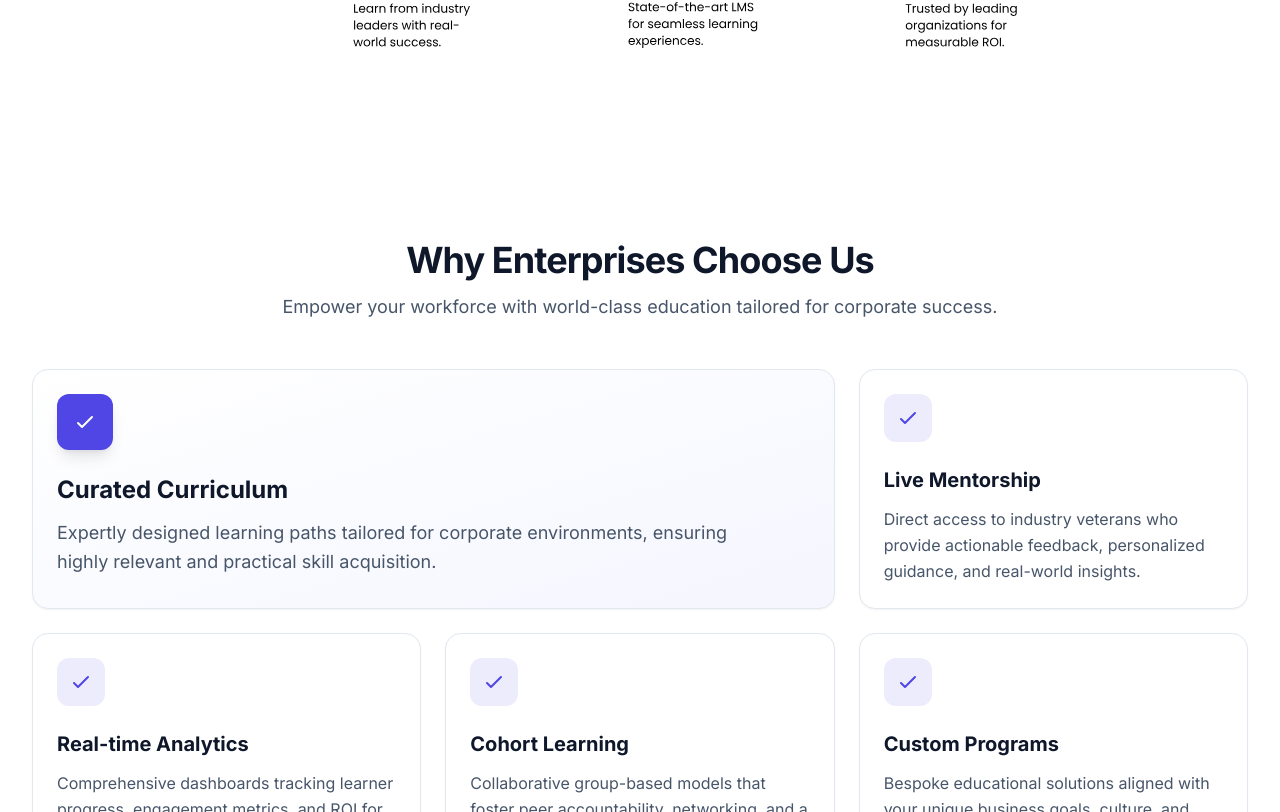
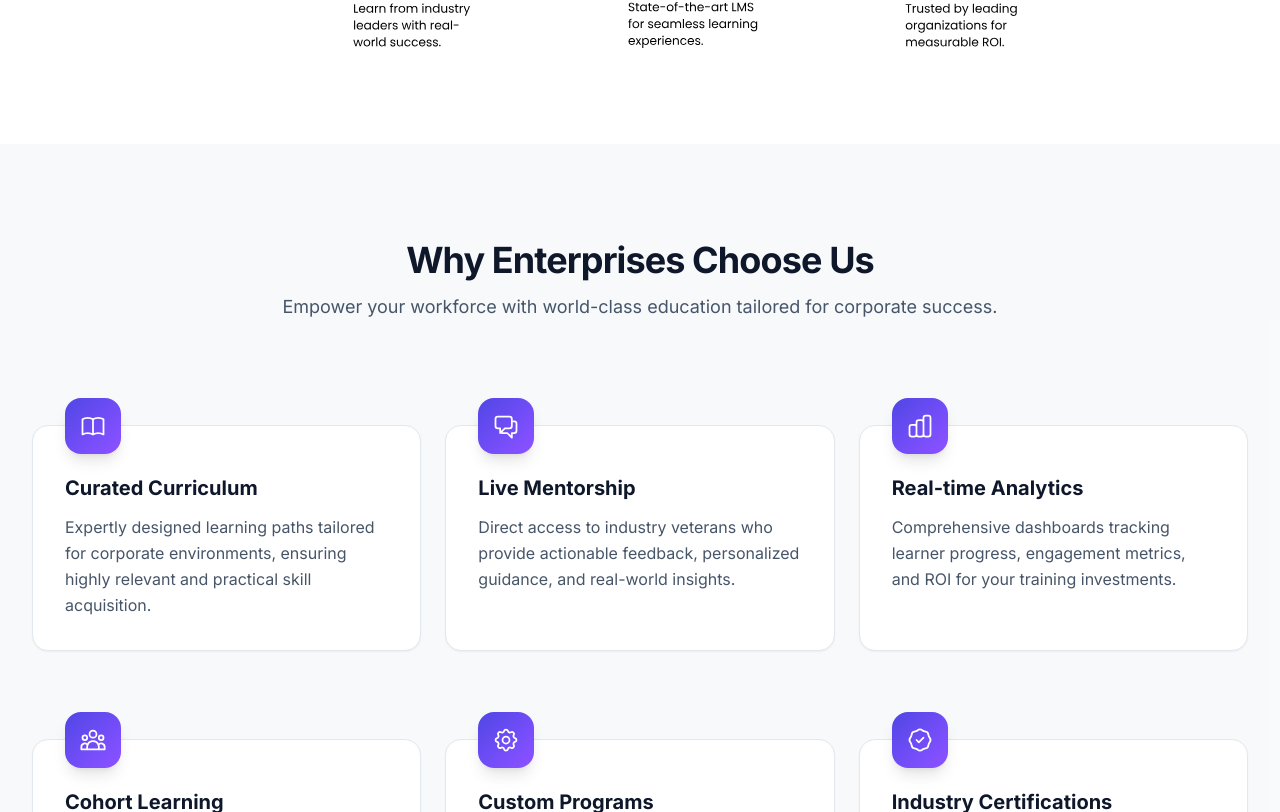
Before and after one commit to MohammedJawad1920/accredian-enterprise-landing-page-clone, a Next.js app: page / in a window 1280 px wide. Shown: the part 1968-2780 px from the top of the page. Built offline with nearby package versions, Linux system fonts and the light colour scheme.

Commit message:
feat: enhance USPGrid with new feature icons and improved card layout for better visual appeal

```diff
--- a/components/sections/USPGrid.tsx
+++ b/components/sections/USPGrid.tsx
@@ -10,6 +10,24 @@ interface Feature {
   title: string;
   description: string;
 }
+
+const getFeatureIcon = (index: number) => {
+  const icons = [
+    // 0: Curriculum (Book)
+    <svg key="0" className="w-7 h-7" fill="none" viewBox="0 0 24 24" stroke="currentColor"><path strokeLinecap="round" strokeLinejoin="round" strokeWidth={1.5} d="M12 6.253v13m0-13C10.832 5.477 9.246 5 7.5 5S4.168 5.477 3 6.253v13C4.168 18.477 5.754 18 7.5 18s3.332.477 4.5 1.253m0-13C13.168 5.477 14.754 5 16.5 5c1.747 0 3.332.477 4.5 1.253v13C19.832 18.477 18.247 18 16.5 18c-1.746 0-3.332.477-4.5 1.253" /></svg>,
+    // 1: Mentorship (User speaking)
+    <svg key="1" className="w-7 h-7" fill="none" viewBox="0 0 24 24" stroke="currentColor"><path strokeLinecap="round" strokeLinejoin="round" strokeWidth={1.5} d="M17 8h2a2 2 0 012 2v6a2 2 0 01-2 2h-2v4l-4-4H9a1.994 1.994 0 01-1.414-.586m0 0L11 14h4a2 2 0 002-2V6a2 2 0 00-2-2H5a2 2 0 00-2 2v6a2 2 0 002 2h2v4l.586-.586z" /></svg>,
+    // 2: Analytics (Chart)
+    <svg key="2" className="w-7 h-7" fill="none" viewBox="0 0 24 24" stroke="currentColor"><path strokeLinecap="round" strokeLinejoin="round" strokeWidth={1.5} d="M9 19v-6a2 2 0 00-2-2H5a2 2 0 00-2 2v6a2 2 0 002 2h2a2 2 0 002-2zm0 0V9a2 2 0 012-2h2a2 2 0 012 2v10m-6 0a2 2 0 002 2h2a2 2 0 002-2m0 0V5a2 2 0 012-2h2a2 2 0 012 2v14a2 2 0 01-2 2h-2a2 2 0 01-2-2z" /></svg>,
+    // 3: Cohort Learning (Network/Group)
+    <svg key="3" className="w-7 h-7" fill="none" viewBox="0 0 24 24" stroke="currentColor"><path strokeLinecap="round" strokeLinejoin="round" strokeWidth={1.5} d="M17 20h5v-2a3 3 0 00-5.356-1.857M17 20H7m10 0v-2c0-.656-.126-1.283-.356-1.857M7 20H2v-2a3 3 0 015.356-1.857M7 20v-2c0-.656.126-1.283.356-1.857m0 0a5.002 5.002 0 019.288 0M15 7a3 3 0 11-6 0 3 3 0 016 0zm6 3a2 2 0 11-4 0 2 2 0 014 0zM7 10a2 2 0 11-4 0 2 2 0 014 0z" /></svg>,
+    // 4: Custom Programs (Gear)
+    <svg key="4" className="w-7 h-7" fill="none" viewBox="0 0 24 24" stroke="currentColor"><path strokeLinecap="round" strokeLinejoin="round" strokeWidth={1.5} d="M10.325 4.317c.426-1.756 2.924-1.756 3.35 0a1.724 1.724 0 002.573 1.066c1.543-.94 3.31.826 2.37 2.37a1.724 1.724 0 001.065 2.572c1.756.426 1.756 2.924 0 3.35a1.724 1.724 0 00-1.066 2.573c.94 1.543-.826 3.31-2.37 2.37a1.724 1.724 0 00-2.572 1.065c-.426 1.756-2.924 1.756-3.35 0a1.724 1.724 0 00-2.573-1.066c-1.543.94-3.31-.826-2.37-2.37a1.724 1.724 0 00-1.065-2.572c-1.756-.426-1.756-2.924 0-3.35a1.724 1.724 0 001.066-2.573c-.94-1.543.826-3.31 2.37-2.37.996.608 2.296.07 2.572-1.065z" /><path strokeLinecap="round" strokeLinejoin="round" strokeWidth={1.5} d="M15 12a3 3 0 11-6 0 3 3 0 016 0z" /></svg>,
+    // 5: Industry Certifications (Badge)
+    <svg key="5" className="w-7 h-7" fill="none" viewBox="0 0 24 24" stroke="currentColor"><path strokeLinecap="round" strokeLinejoin="round" strokeWidth={1.5} d="M9 12l2 2 4-4M7.835 4.697a3.42 3.42 0 001.946-.806 3.42 3.42 0 014.438 0 3.42 3.42 0 001.946.806 3.42 3.42 0 013.138 3.138 3.42 3.42 0 00.806 1.946 3.42 3.42 0 010 4.438 3.42 3.42 0 00-.806 1.946 3.42 3.42 0 01-3.138 3.138 3.42 3.42 0 00-1.946.806 3.42 3.42 0 01-4.438 0 3.42 3.42 0 00-1.946-.806 3.42 3.42 0 01-3.138-3.138 3.42 3.42 0 00-.806-1.946 3.42 3.42 0 010-4.438 3.42 3.42 0 00.806-1.946 3.42 3.42 0 013.138-3.138z" /></svg>
+  ];
+  return icons[index % icons.length];
+};
 
 export const USPGrid: React.FC = () => {
   const [features, setFeatures] = useState<Feature[]>([]);
@@ -35,25 +53,29 @@ export const USPGrid: React.FC = () => {
   }, []);
 
   return (
-    <section id="programs" className="py-16 sm:py-24 bg-white scroll-mt-20">
+    <section id="programs" className="py-16 sm:py-24 bg-neutral-50/50 scroll-mt-20">
       <Container>
         <SectionHeading
           title="Why Enterprises Choose Us"
           subtitle="Empower your workforce with world-class education tailored for corporate success."
-          className="mb-12"
+          className="mb-16 md:mb-20"
         />
-        <div className="grid grid-cols-1 sm:grid-cols-2 lg:grid-cols-3 gap-6 auto-rows-fr">
+
+        {/* We use a wide gap-y to accommodate the floating icons that stick out of the cards */}
+        <div className="grid grid-cols-1 md:grid-cols-2 lg:grid-cols-3 gap-x-6 gap-y-14 md:gap-y-16">
           {status === "loading" &&
             Array.from({ length: 6 }).map((_, i) => (
-              <Card key={`skeleton-${i}`} className="flex flex-col h-full animate-pulse">
+              <div key={`skeleton-${i}`} className="pt-6 h-full">
+                <Card className="flex flex-col h-full animate-pulse border-none shadow-[0_8px_30px_rgba(0,0,0,0.04)] pt-12">
                   <div className="h-6 bg-neutral-200 rounded-md w-3/4 mb-4"></div>
                   <div className="h-4 bg-neutral-200 rounded-md w-full mb-2 flex-grow"></div>
                   <div className="h-4 bg-neutral-200 rounded-md w-5/6"></div>
                 </Card>
+              </div>
             ))}
 
           {status === "error" && (
-            <div className="col-span-1 sm:col-span-2 lg:col-span-3 text-center py-12">
+            <div className="col-span-1 md:col-span-2 lg:col-span-3 text-center py-12">
               <p className="text-neutral-500">
                 Unable to load our capabilities right now — please refresh.
               </p>
@@ -62,26 +84,24 @@ export const USPGrid: React.FC = () => {
 
           {status === "success" &&
             features.map((feature, index) => (
+              <div key={feature.id} className="pt-6 h-full">
                 <Card
-                key={feature.id}
-                className={`flex flex-col h-full relative group overflow-hidden ${
-                  index === 0 ? 'sm:col-span-2 lg:col-span-2 bg-gradient-to-br from-white to-primary/5' : ''
-                }`}
+                  className="flex flex-col h-full relative group overflow-visible border border-neutral-100 shadow-[0_8px_30px_rgba(0,0,0,0.03)] hover:shadow-[0_20px_40px_rgba(0,0,0,0.08)] transition-all duration-300 pt-10 px-8 pb-8"
+                  hover={false}
                 >
-                {/* Decorative Icon */}
-                <div className={`mb-6 rounded-xl flex items-center justify-center shrink-0 ${index === 0 ? 'w-14 h-14 bg-primary text-white shadow-lg' : 'w-12 h-12 bg-primary/10 text-primary'}`}>
-                  <svg className="w-6 h-6" fill="none" viewBox="0 0 24 24" stroke="currentColor">
-                    <path strokeLinecap="round" strokeLinejoin="round" strokeWidth={2} d="M5 13l4 4L19 7" />
-                  </svg>
+                  {/* Floating Icon Box */}
+                  <div className="absolute -top-7 left-8 w-14 h-14 bg-gradient-to-br from-primary to-violet-500 rounded-2xl flex items-center justify-center text-white shadow-lg transition-transform duration-300 group-hover:-translate-y-1 group-hover:scale-105">
+                    {getFeatureIcon(index)}
                   </div>
 
-                <h3 className={`font-bold text-neutral-900 mb-3 ${index === 0 ? 'text-2xl' : 'text-xl'}`}>
+                  <h3 className="font-bold text-neutral-900 text-xl mb-3 mt-2 group-hover:text-primary transition-colors duration-300">
                     {feature.title}
                   </h3>
-                <p className={`text-neutral-600 leading-relaxed flex-grow ${index === 0 ? 'text-lg max-w-2xl' : ''}`}>
+                  <p className="text-neutral-600 leading-relaxed text-base flex-grow">
                     {feature.description}
                   </p>
                 </Card>
+              </div>
             ))}
         </div>
       </Container>
```
Lines whose indentation alone changed are shown as unchanged.
